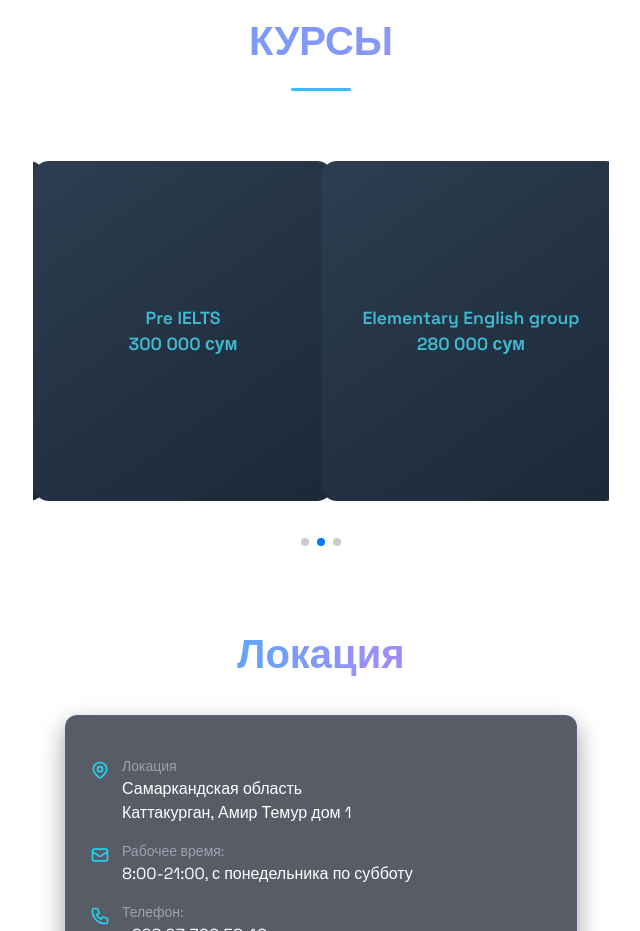
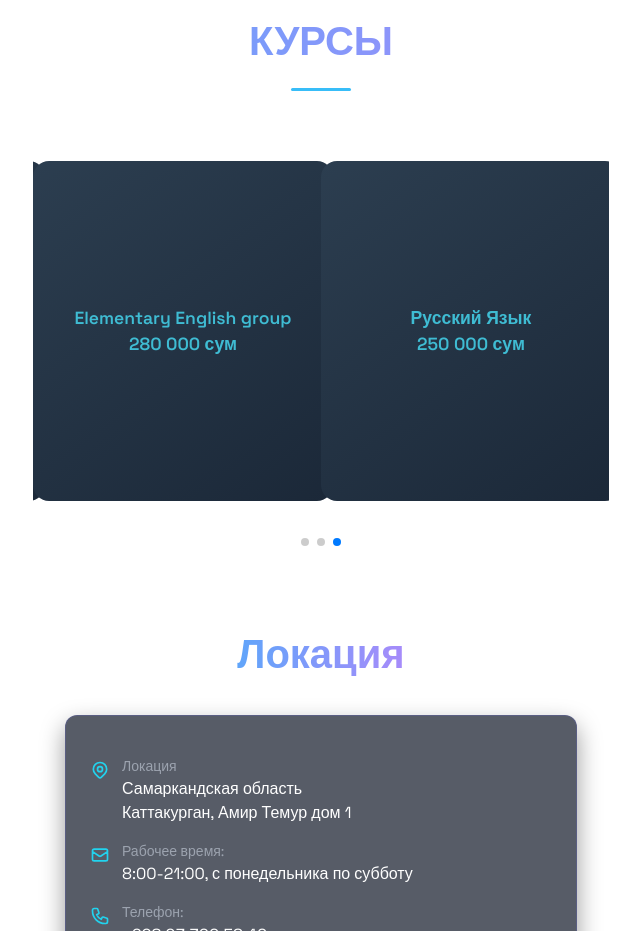
Before and after one commit to muhammadfayziyev2/GryphonSchool, a Next.js app: page / in a window 1280 px wide. Shown: the part 1640-2571 px from the top of the page, without its empty margins (319-959 px from the left). Built offline with nearby package versions, Linux system fonts and the light colour scheme.

Commit message:
modified:   src/app/components/Kurs.jsx

```diff
--- a/src/app/components/Kurs.jsx
+++ b/src/app/components/Kurs.jsx
@@ -15,7 +15,7 @@
                 <div className="underline"></div>
                 <Swiper
                     modules={[Navigation, Pagination, Autoplay]}
-                    autoplay={{ delay: 4000, disableOnInteraction: true }}
+                    autoplay={{ delay: 2000, disableOnInteraction: true }}
                     pagination={{ clickable: true }}
                     breakpoints={{
                         640: { slidesPerView: 1 },
```
